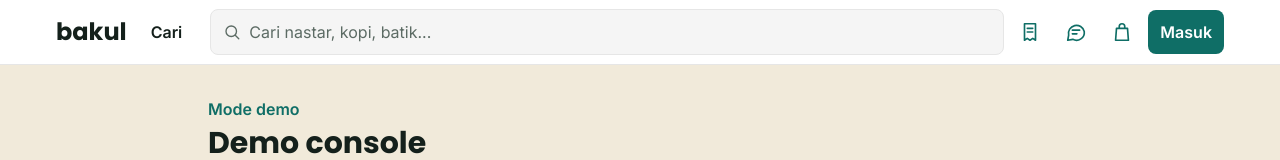
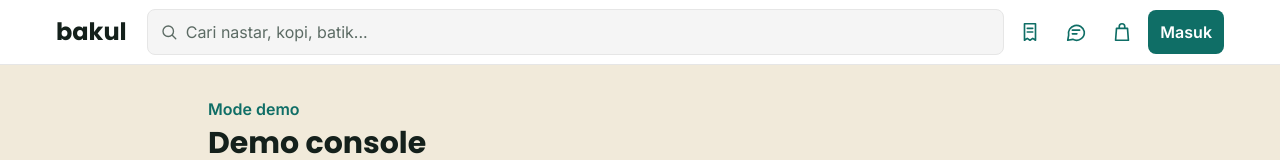
Before and after one commit to farrelarlistya/bakul, a Next.js app in the folder apps/web/: page /dev in a window 1280 px wide. Shown: the top 160 px of the page. Built offline with nearby package versions, Linux system fonts and the light colour scheme.

Commit message:
feat(web): hapus tautan teks Cari di samping logo pada navbar

```diff
--- a/apps/web/components/app-header.tsx
+++ b/apps/web/components/app-header.tsx
@@ -44,7 +44,6 @@ export function AppHeader({ defaultQuery = "" }: { defaultQuery?: string }) {
   const menuRef = useRef<HTMLDivElement>(null);
   const accountButtonRef = useRef<HTMLButtonElement>(null);
   const roleActiveRef = useRef<HTMLAnchorElement>(null);
-  const isHome = pathname === "/";
   const isCari =
     pathname.startsWith("/cari") ||
     pathname.startsWith("/p/") ||
@@ -147,21 +146,6 @@ export function AppHeader({ defaultQuery = "" }: { defaultQuery?: string }) {
         >
           bakul
         </Link>
-
-        {!roleNav && !isHome ? (
-          <nav
-            className="ml-1 hidden items-center gap-0.5 md:flex"
-            aria-label="Navigasi utama"
-          >
-            <Link
-              href="/cari"
-              aria-current={isCari ? "page" : undefined}
-              className="inline-flex min-h-11 items-center rounded-tombol px-3 text-base font-semibold text-tinta transition duration-cepat ease-standar hover:bg-abu-kartu aria-[current=page]:text-teal-aksi"
-            >
-              Cari
-            </Link>
-          </nav>
-        ) : null}
 
         <form
           action="/cari"
```
Also changed, not shown: 9 other files (tests, documents, lock files or other folders).
